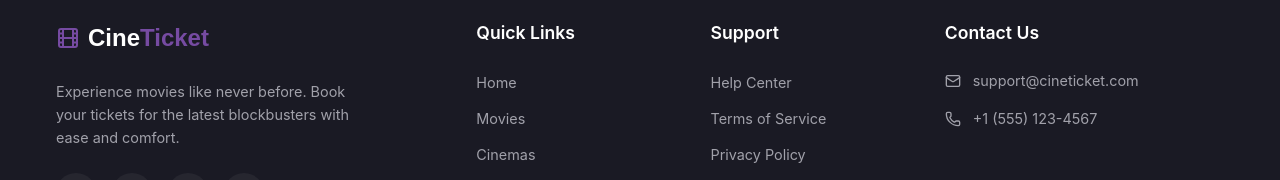
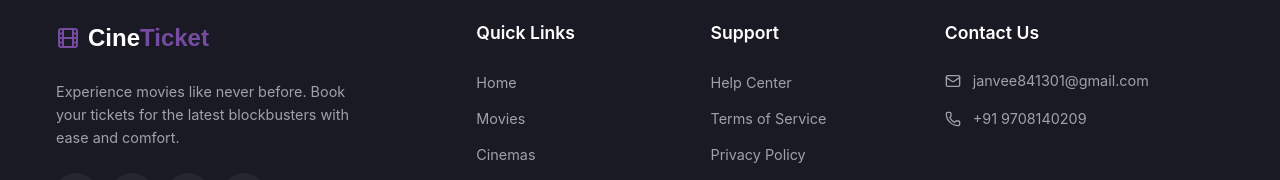
Before and after one commit to janvee933/Movie-ticket-booking, a React (Vite) app: page /offers in a window 1280 px wide. Shown: the part 845-1025 px from the top of the page. Built offline with nearby package versions, Linux system fonts and the light colour scheme.

Commit message:
Update contact info in Footer

```diff
--- a/src/components/Footer.jsx
+++ b/src/components/Footer.jsx
@@ -46,8 +46,8 @@ const Footer = () => {
                 <div className="footer-section">
                     <h3 className="footer-title">Contact Us</h3>
                     <ul className="contact-info">
-                        <li><Mail size={16} /> support@cineticket.com</li>
-                        <li><Phone size={16} /> +1 (555) 123-4567</li>
+                        <li><Mail size={16} /> janvee841301@gmail.com</li>
+                        <li><Phone size={16} /> +91 9708140209</li>
                     </ul>
                 </div>
             </div>
```
